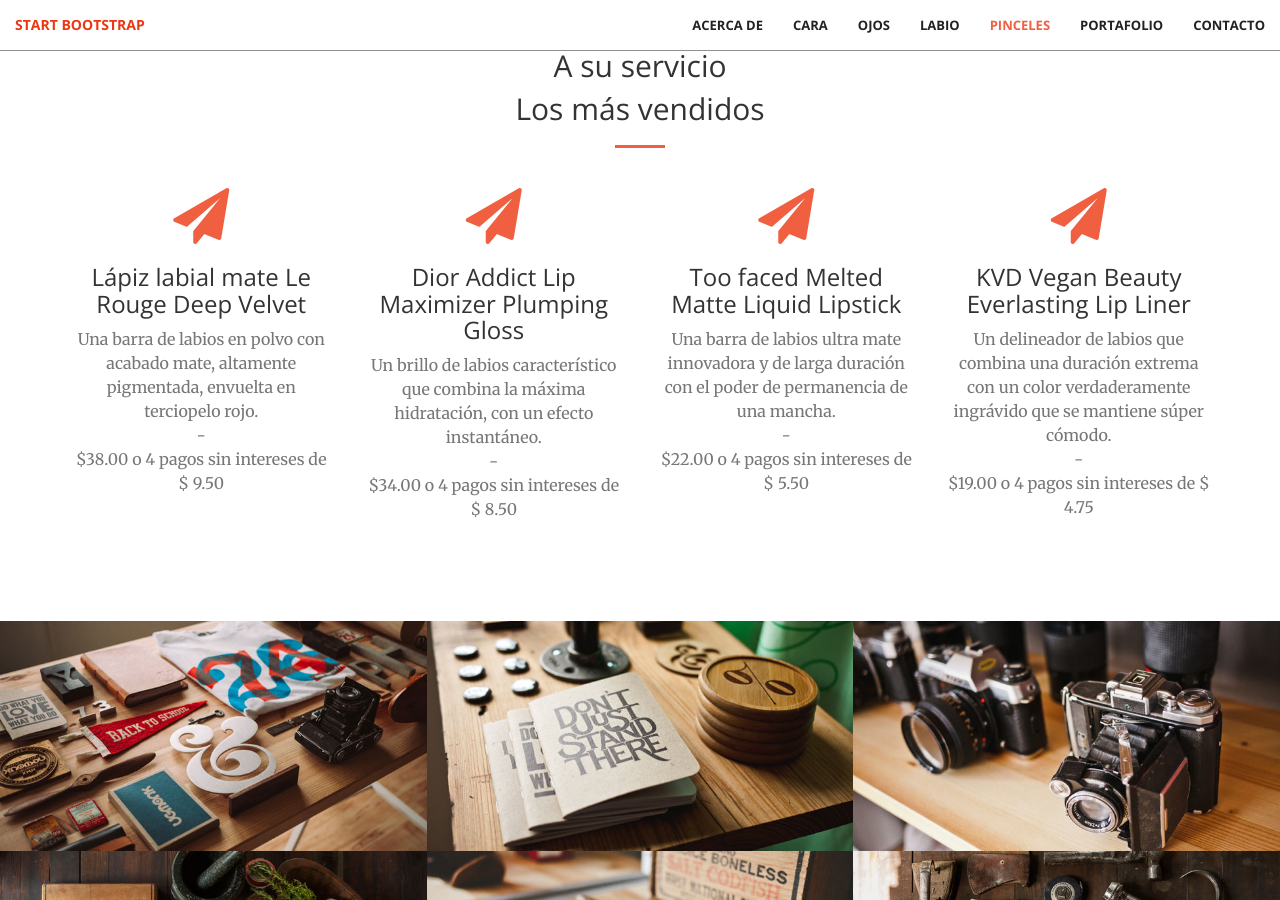
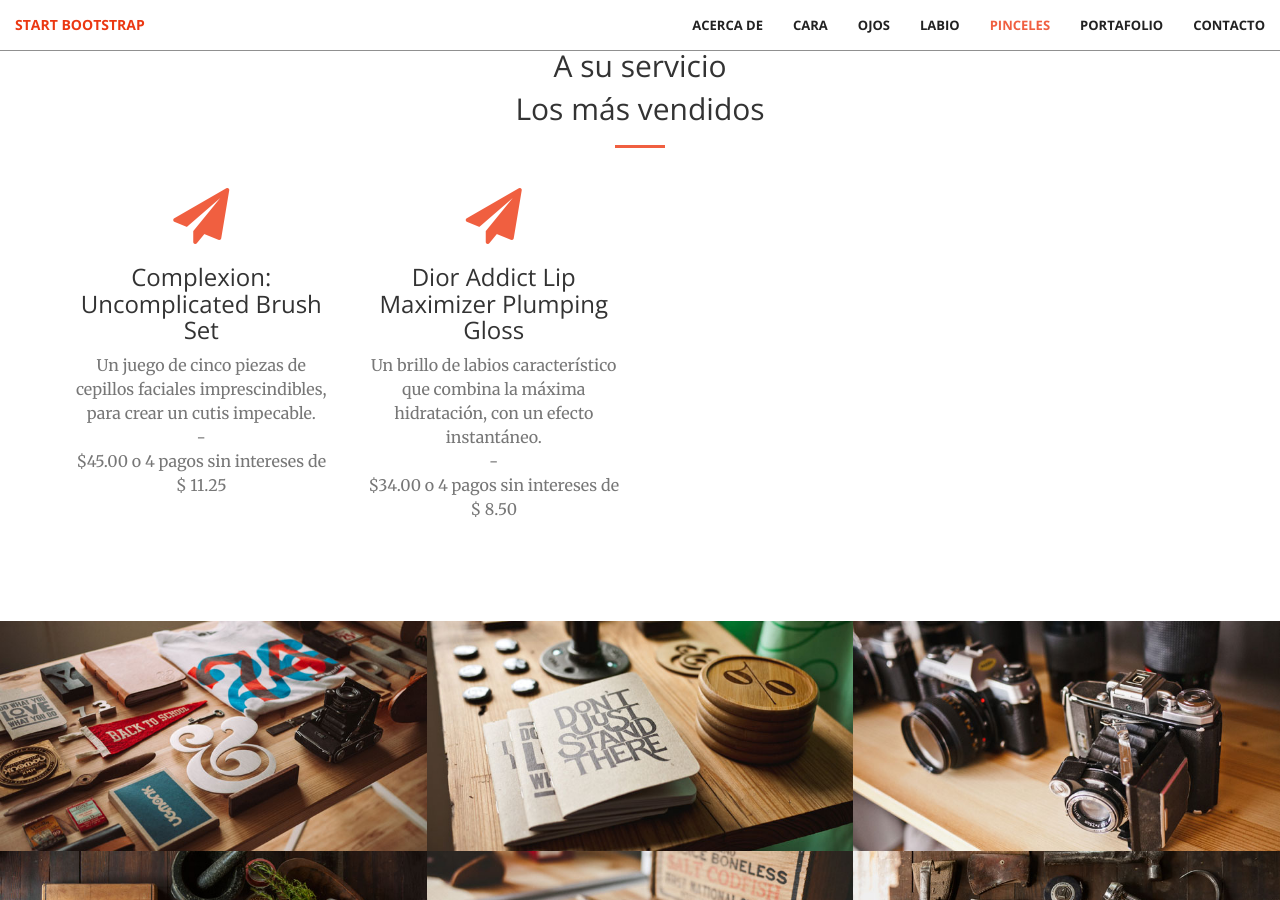
Before and after one commit to KatherineMerchanS/KatherineMerchanS.github.io, a Jekyll site: the page built from index.html, in a window 1280 px wide and 900 px high, scrolled down 3311 px. Built offline with Jekyll 4.4.1, drawn with Linux system fonts in a browser that asks for light colours.

Commit message:
Update pinceles.html

```diff
--- a/_includes/pinceles.html
+++ b/_includes/pinceles.html
@@ -13,10 +13,10 @@
             <div class="col-lg-3 col-md-6 text-center">
                 <div class="service-box">
                     <i class="fa fa-4x fa-paper-plane wow bounceIn text-primary" data-wow-delay=".1s"></i>
-                    <h3>Lápiz labial mate Le Rouge Deep Velvet</h3>
-                    <p class="text-muted">Una barra de labios en polvo con acabado mate, altamente pigmentada, envuelta en terciopelo rojo.</p>
+                    <h3>Complexion: Uncomplicated Brush Set</h3>
+                    <p class="text-muted">Un juego de cinco piezas de cepillos faciales imprescindibles, para crear un cutis impecable.</p>
                     <p class="text-muted">-</p>
-                    <p class="text-muted">$38.00 o 4 pagos sin intereses de $ 9.50</p>
+                    <p class="text-muted">$45.00 o 4 pagos sin intereses de $ 11.25</p>
                 </div>
             </div>
             <div class="col-lg-3 col-md-6 text-center">
@@ -28,24 +28,6 @@
                     <p class="text-muted">$34.00 o 4 pagos sin intereses de $ 8.50</p>
                 </div>
             </div>
-            <div class="col-lg-3 col-md-6 text-center">
-                <div class="service-box">
-                    <i class="fa fa-4x fa-paper-plane wow bounceIn text-primary" data-wow-delay=".1s"></i>
-                    <h3>Too faced Melted Matte Liquid Lipstick</h3>
-                    <p class="text-muted">Una barra de labios ultra mate innovadora y de larga duración con el poder de permanencia de una mancha.</p>
-                    <p class="text-muted">-</p>
-                    <p class="text-muted">$22.00 o 4 pagos sin intereses de $ 5.50</p>
-                </div>
-            </div>
-            <div class="col-lg-3 col-md-6 text-center">
-                <div class="service-box">
-                    <i class="fa fa-4x fa-paper-plane wow bounceIn text-primary" data-wow-delay=".1s"></i>
-                    <h3>KVD Vegan Beauty Everlasting Lip Liner</h3>
-                    <p class="text-muted">Un delineador de labios que combina una duración extrema con un color verdaderamente ingrávido que se mantiene súper cómodo.</p>
-                    <p class="text-muted">-</p>
-                    <p class="text-muted">$19.00 o 4 pagos sin intereses de $ 4.75</p>
-                </div>
-            </div>
         </div>
     </div>
 </section>
```
